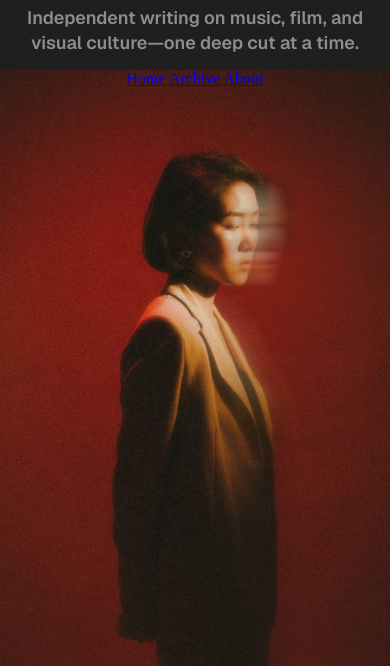
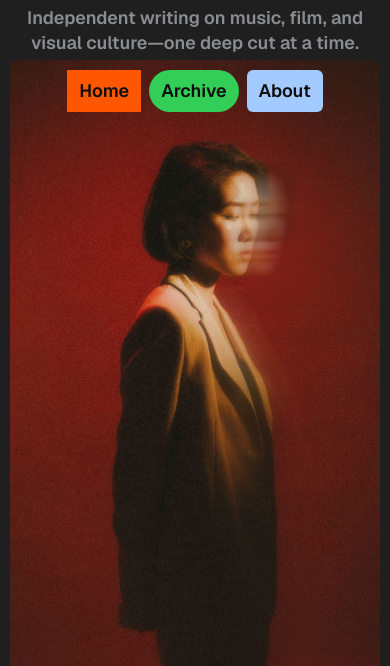
Before and after one commit to avelarweslley/grainArchive, a plain HTML site: page index.html in a window 390 px wide. Shown: the top 666 px of the page. Drawn offline with Linux system fonts and the light colour scheme; files that its build step writes are made by us from their sources; files whose address does not match are found by name.

Commit message:
finaliza-html-css-headerMobile

```diff
--- a/css/header.css
+++ b/css/header.css
@@ -1,6 +1,6 @@
 .marquee{
     width: auto;
-    height: 60px;
+    min-width: 60px;
     margin: 5px 20px;
 }
 .marquee p{
@@ -15,10 +15,17 @@
 
 }
 
+main {
+    width: 100%;
+    height: auto;
+    padding: 0 10px 10px 10px;
+}
+
 main header{
     width: 100%;
     height: 640px;
-    padding: 0 10px 10px 10px;
+    padding-top: 10px;
+    border-radius: 8px;
     background: url(../img/header-hero.jpg) no-repeat;
     background-size: cover;
     background-position: center;
@@ -27,3 +34,45 @@ main header{
     align-items: center;
     justify-content: space-between;
 }
+
+.navegation ul{
+    margin: 0 auto;
+    display: flex;
+    flex-direction: row;
+    gap: 8px;
+    list-style: none;
+
+}
+
+.navegation a{
+    font-family: "Geinst",sans-serif;
+    font-weight: 600;
+    font-size: 18px;
+    letter-spacing: -2%;
+    line-height: 140%;
+    color: var(--navegation-font-color);
+    text-decoration: none;
+}
+
+.navegation .home{
+    padding: 8px 12px;
+    background-color: var(--background-home);
+}
+
+.navegation .archive{
+    padding: 8px 12px;
+    background-color: var(--backgroud-archive);
+    border-radius: 999px;
+}
+
+.navegation .about{
+    padding: 8px 12px;
+    background-color: var(--background-about);
+    border-radius: 6px;
+}
+
+header img{
+    width: 100%;
+    height: auto;
+    padding: 0 10px 10px 10px;
+}
--- a/index.html
+++ b/index.html
@@ -1,27 +1,41 @@
-<!DOCTYPE html>
+<!doctype html>
 <html lang="pt-br">
   <head>
-    <meta charset="UTF-8">
-    <meta name="viewport" content="width=device-width, initial-scale=1.0">
-    <link rel="stylesheet" href="../praticando-grainArchive/css/style.css">
+    <meta charset="UTF-8" />
+    <meta name="viewport" content="width=device-width, initial-scale=1.0" />
+    <link rel="stylesheet" href="../praticando-grainArchive/css/style.css" />
     <title>Graind Archive</title>
   </head>
   <body>
     <div class="marquee">
-        <p>Independent writing on music, film, and visual culture—one deep cut at a time.  </p>
+      <p>
+        Independent writing on music, film, and visual culture—one deep cut at a
+        time.
+      </p>
     </div>
 
     <main>
       <header>
-            <div class="navegation">
-                <a href="#" title="Acessar página home">Home</a>
-                <a href="#" title="Acessar página archive">Archive</a>
-                <a href="#" title="Acessar página about">About</a>
-            </div>
-           <img src="/Praticando/praticando-grainArchive/img/Grain Archive Logo-mobile.svg" alt="Logo-header-GrainArchive">
-
+        <nav class="navegation">
+          <ul>
+            <li class="home">
+              <a  href="#" title="Acessar página home">Home</a>
+            </li>
+            <li class="archive">
+              <a  href="#" title="Acessar página archive"
+                >Archive</a
+              >
+            </li>
+            <li class="about">
+              <a  href="#" title="Acessar página about">About</a>
+            </li>
+          </ul>
+        </nav>
+        <img
+          src="/Praticando/praticando-grainArchive/img/Grain Archive Logo-mobile.svg"
+          alt="Logo-header-GrainArchive"
+        />
       </header>
     </main>
-
   </body>
 </html>
```
Lines whose indentation alone changed are shown as unchanged.
